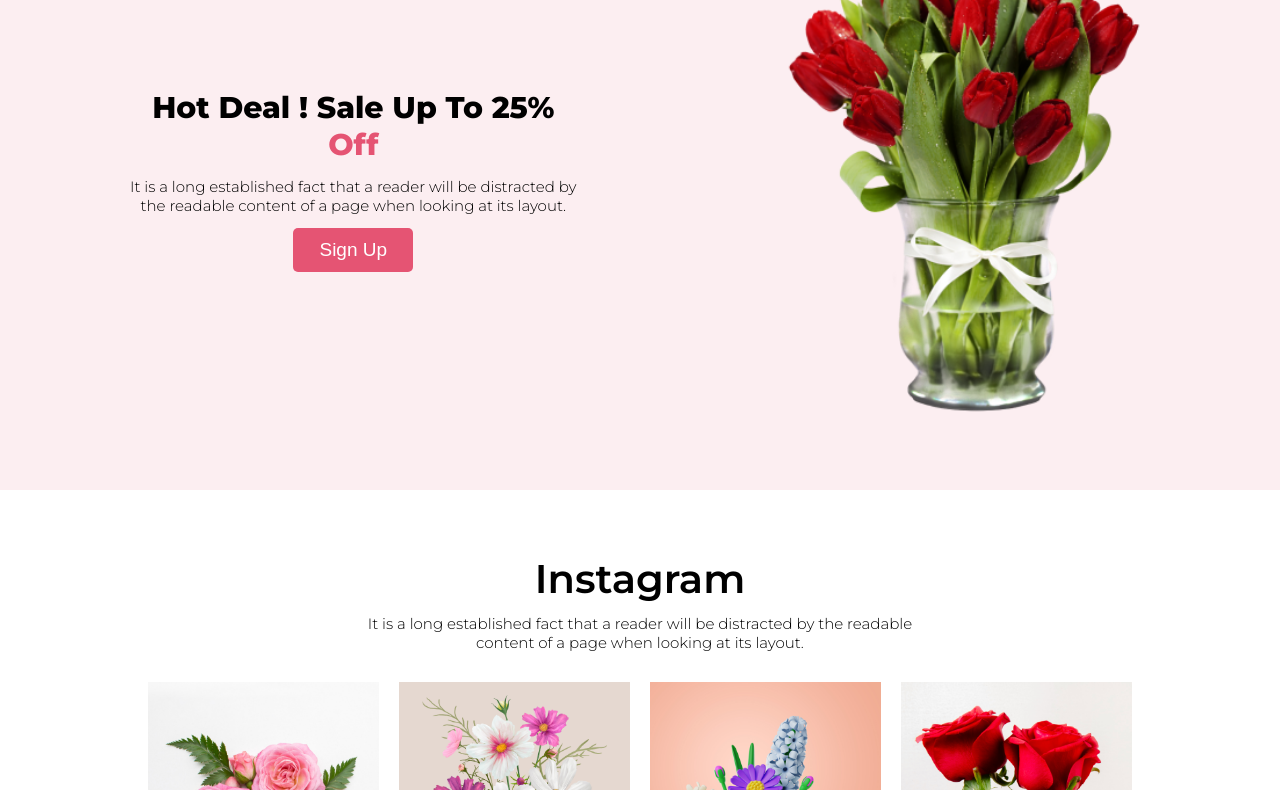
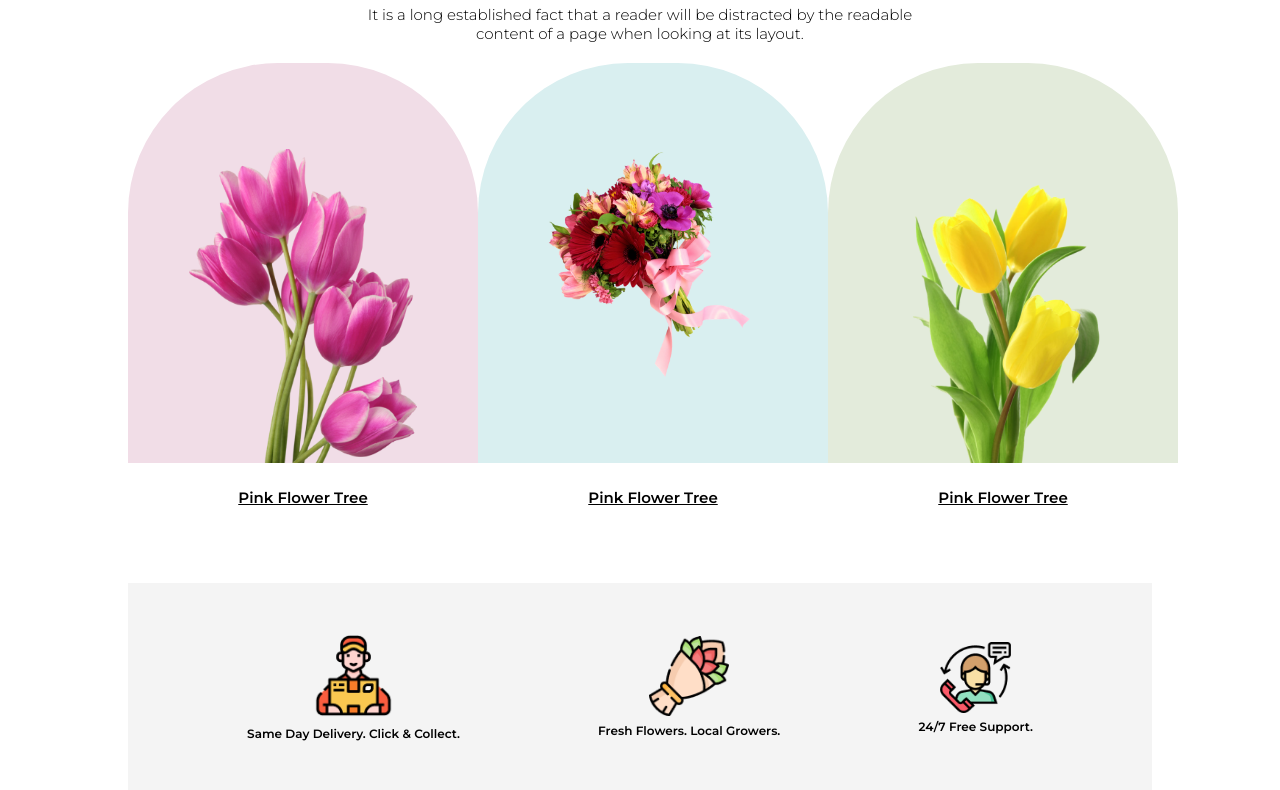
Before and after one commit to ashiqueabdullah/flower-shop-assignment-programingherro, a plain HTML site: page index.html in a window 1280 px wide. Shown: the part 661-1451 px from the top of the page. Drawn offline with Linux system fonts and the light colour scheme.

Commit message:
Featured Section

```diff
--- a/css/style.css
+++ b/css/style.css
@@ -12,6 +12,11 @@
 	background-color: black;
 }
 
+.gray-bg{
+	background-color: #F4F4F4;
+	padding: 50px;
+	margin: 5% 0% 11% 0%
+}
 .container{
 	width: 80%;
 	padding: 5% 10% 0% 10%;
@@ -28,6 +33,17 @@
 	align-items: center;
 }
 
+.row2{
+	display: flex;
+	justify-content: space-between;
+	align-items: center;
+}
+
+.row3{
+	display: flex;
+	justify-content: space-around;
+	align-items: center;
+}
 
 
 /*Hero section Start*/
@@ -69,6 +85,85 @@
 }
 
 /*Hero section end*/
+
+
+
+/*Featured section Star*/
+.featured{
+	text-align: center;
+}
+
+.featured h2{
+	font-size: 40px;
+	font-weight: 600;
+	font-family: 'Montserrat', sans-serif;
+	text-align: center;
+}
+.featured p{
+	font-size: 15px;
+	font-weight: 300;
+	font-family: 'Montserrat', sans-serif;
+	text-align: center;
+	margin: 2% 0%;
+}
+
+.featured  p.pink{
+	font-size: 15px;
+	font-weight: 600;
+	font-family: 'Montserrat', sans-serif;
+	text-align: center;
+	margin: 7%;
+	text-decoration: underline;
+}
+
+.featured .gray-bg p{
+	font-size: 12px;
+	font-weight: 600;
+	font-family: 'Montserrat', sans-serif;
+	text-align: center;
+}
+
+.featured .gray-bg img.img-one{
+	width: 40%;
+}
+.featured .gray-bg img.img-two{
+	width: 44%;
+}
+.featured .gray-bg img.img-three{
+	width: 62%;
+}
+
+
+.featured .one{
+	background-color: #F1DDE7;
+	height: 400px;
+	width: 350px;
+	border-top-left-radius: 150px;
+	border-top-right-radius: 150px;
+	overflow: hidden;
+}
+.featured .two{
+	background-color: #D9EFF0;
+	height: 400px;
+	width: 350px;
+	border-top-left-radius: 150px;
+	border-top-right-radius: 150px;
+	overflow: hidden;
+}
+.featured .three{
+	background-color: #E3EBDB;
+	height: 400px;
+	width: 350px;
+	border-top-left-radius: 150px;
+	border-top-right-radius: 150px;
+	overflow: hidden;
+}
+
+.featured .one img, .featured .two img, .featured .three img{
+	width: 65%;
+    padding-top: 86px;
+}
+/*Featured section End*/
 
 
 
--- a/index.html
+++ b/index.html
@@ -26,6 +26,56 @@
 	<!-- Hero section end -->
 
 
+
+	<!-- Featured Section Start -->
+	<div class="container featured">
+		<h2>Our Featured Flowers</h2>
+		<p>It is a long established fact that a reader will be distracted by the readable <br>
+		content of a page when looking at its layout.</p>
+		<div class="row2">
+			<div>
+				<div class="one">
+					<img src="img/pngwing 6.png">
+				</div>
+				<div>
+					<p class="pink">Pink Flower Tree</p>
+				</div>
+			</div>
+			<div>
+				<div class="two">
+					<img src="img/pngwing 5.png">
+				</div>
+				<div>
+					<p class="pink">Pink Flower Tree</p>
+				</div>
+			</div>
+			<div>
+				<div class="three">
+					<img src="img/pngwing 7.png">
+				</div>
+				<div>
+					<p class="pink">Pink Flower Tree</p>
+				</div>
+			</div>
+		</div>
+
+
+		<div class="row3 gray-bg">
+			<div>
+				<img class="img-one" src="img/Group 57.png">
+				<p>Same Day Delivery. Click & Collect.</p>
+			</div>
+			<div>
+				<img class="img-two" src="img/Group 58.png">
+				<p>Fresh Flowers. Local Growers.</p>
+			</div>
+			<div>
+				<img class="img-three" src="img/Group 59.png">
+				<p>24/7 Free Support.</p>
+			</div>
+		</div>
+	</div>
+	<!-- Featured Section End -->
 
 
 
```
